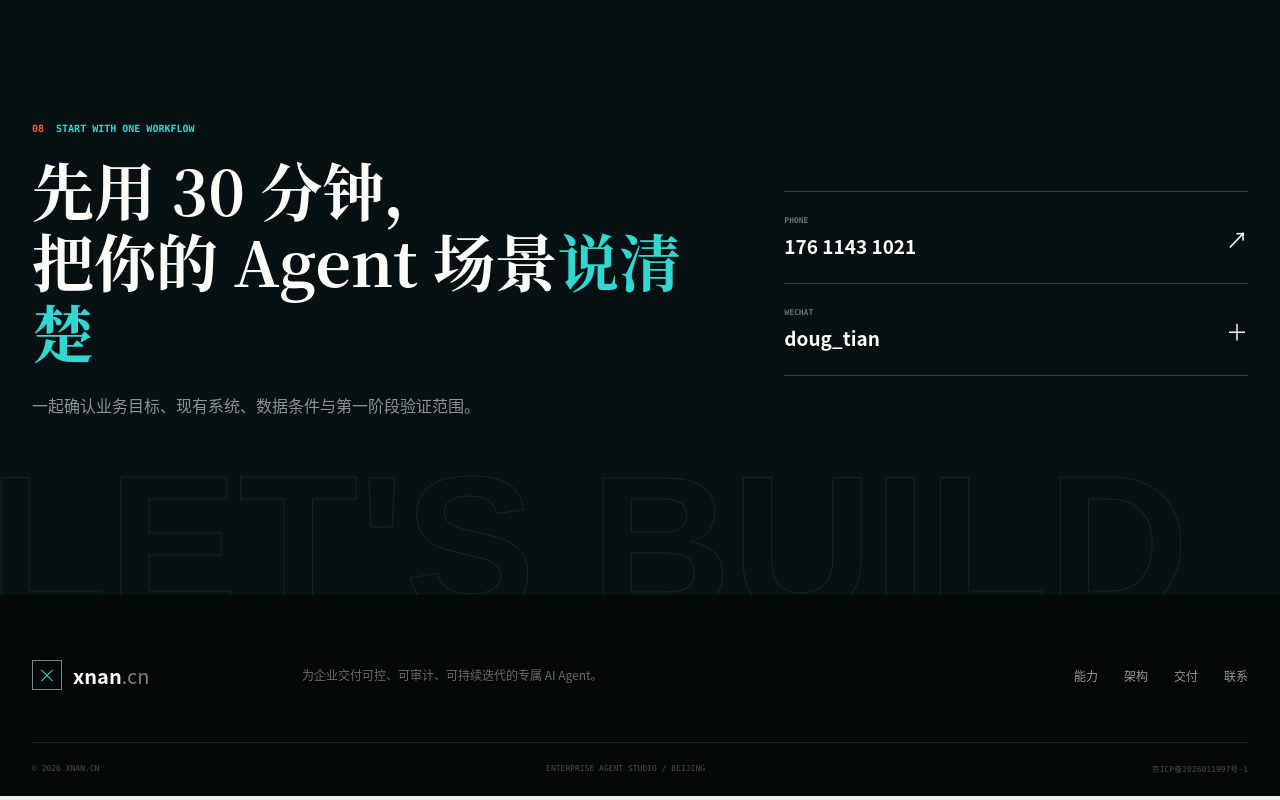
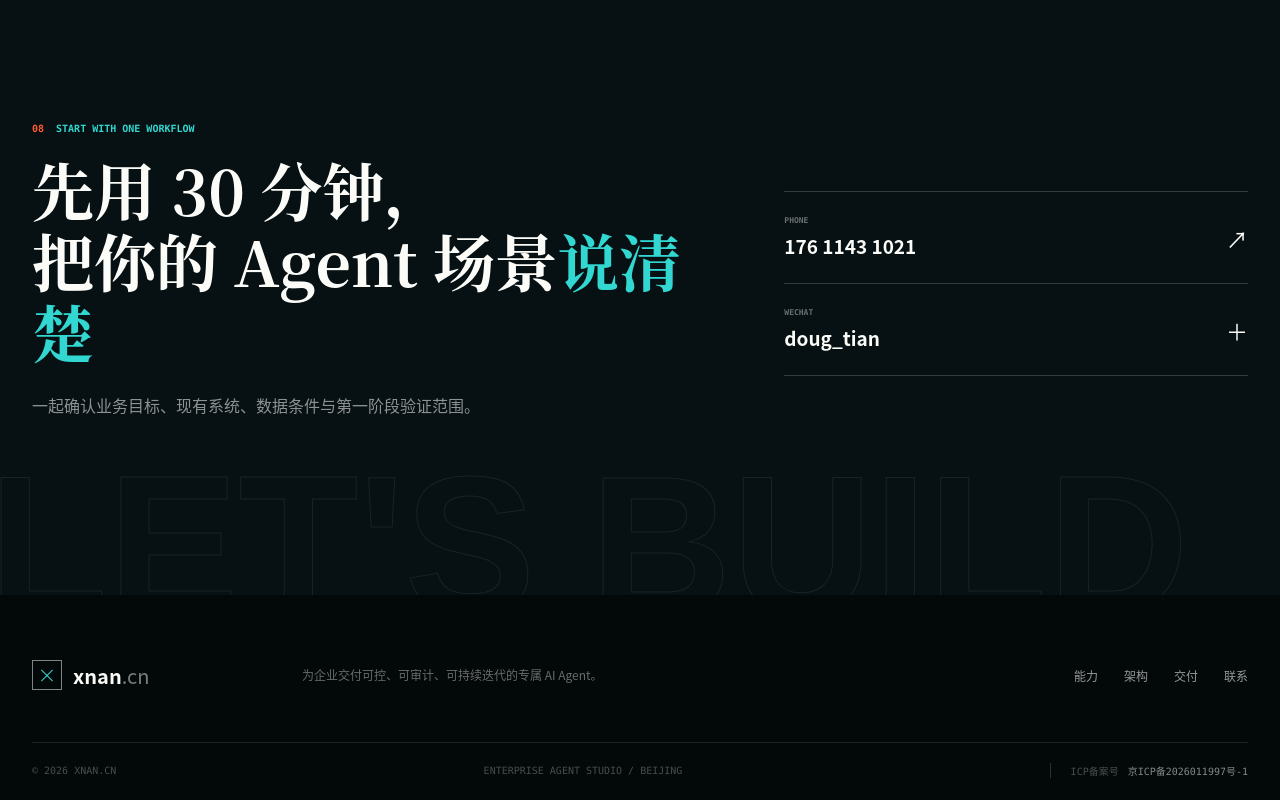
Before and after one commit to xnantian/xnan.cn, a plain HTML site: page index.html in a window 1280 px wide. Shown: the part 7032-7832 px from the top of the page. Drawn offline with Linux system fonts and the light colour scheme.

Commit message:
Make ICP filing visible in footer

```diff
--- a/index.html
+++ b/index.html
@@ -323,7 +323,14 @@
         <p>为企业交付可控、可审计、可持续迭代的专属 AI Agent。</p>
         <div class="footer-links"><a href="#capabilities">能力</a><a href="#architecture">架构</a><a href="#delivery">交付</a><a href="#contact">联系</a></div>
       </div>
-      <div class="section-inner footer-bottom"><span>© 2026 xnan.cn</span><span>Enterprise Agent Studio / Beijing</span><a href="https://beian.miit.gov.cn/" target="_blank" rel="noopener noreferrer">京ICP备2026011997号-1</a></div>
+      <div class="section-inner footer-bottom">
+        <span>© 2026 xnan.cn</span>
+        <span>Enterprise Agent Studio / Beijing</span>
+        <a class="footer-filing" href="https://beian.miit.gov.cn/" target="_blank" rel="noopener noreferrer" aria-label="前往工业和信息化部政务服务平台查询 ICP 备案">
+          <span>ICP备案号</span>
+          <strong>京ICP备2026011997号-1</strong>
+        </a>
+      </div>
     </footer>
   </body>
 </html>
--- a/styles.css
+++ b/styles.css
@@ -1489,8 +1489,30 @@ body.nav-open .site-header {
   gap: 20px;
   color: rgba(255, 255, 255, 0.28);
   font-family: var(--mono);
-  font-size: 8px;
+  font-size: 10px;
   text-transform: uppercase;
+}
+
+.footer-filing {
+  display: inline-flex;
+  align-items: center;
+  gap: 9px;
+  border-left: 1px solid rgba(255, 255, 255, 0.16);
+  padding-left: 20px;
+  color: rgba(255, 255, 255, 0.52);
+  transition: color 160ms ease;
+}
+
+.footer-filing span {
+  color: rgba(255, 255, 255, 0.28);
+}
+
+.footer-filing strong {
+  font-weight: 500;
+}
+
+.footer-filing:hover {
+  color: var(--cyan);
 }
 
 @media (max-width: 1100px) {
@@ -1984,6 +2006,11 @@ body.nav-open .site-header {
     display: grid;
     justify-content: start;
   }
+
+  .footer-filing {
+    border-left: 0;
+    padding-left: 0;
+  }
 }
 
 @media (max-height: 760px) and (min-width: 901px) {
```
